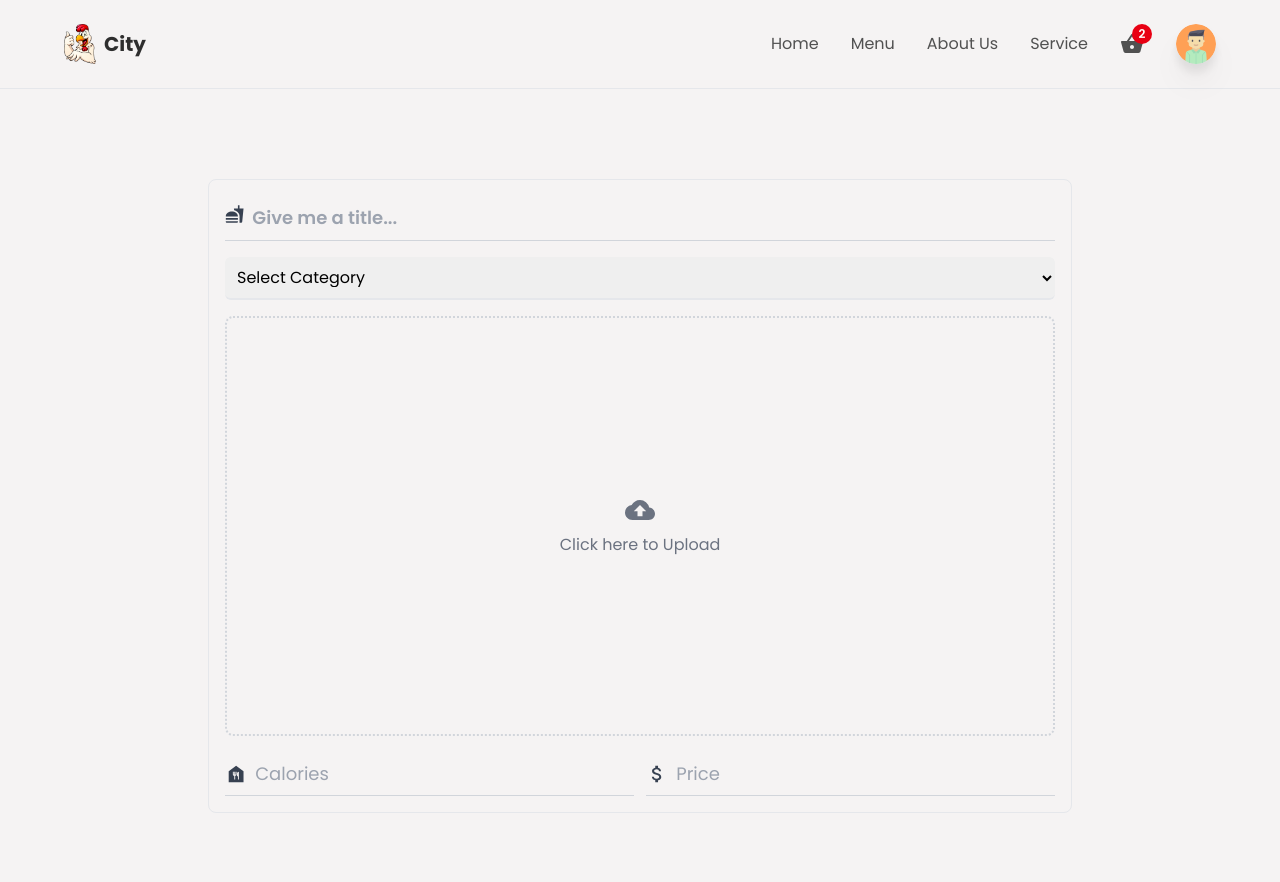
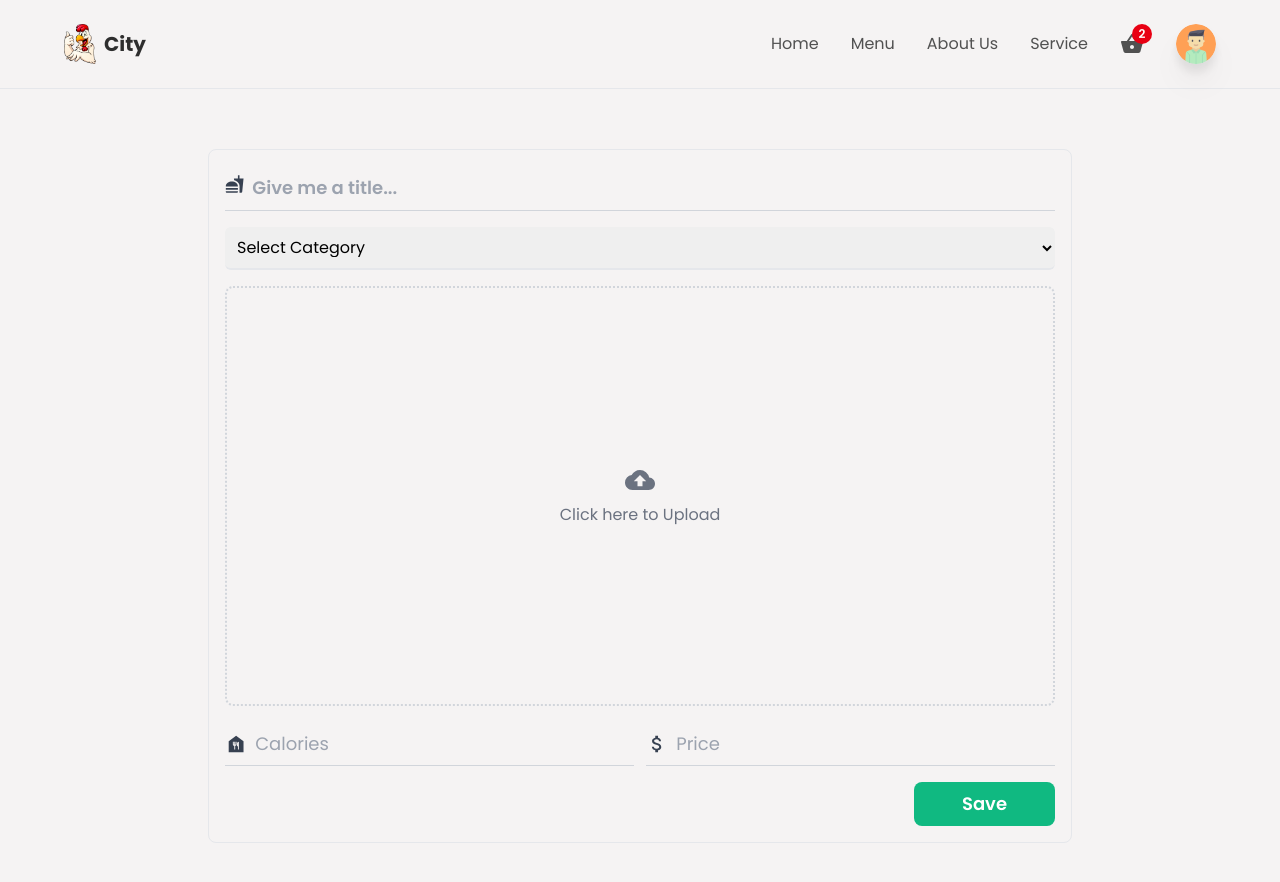
Before and after one commit to thethmuenaing/restaurant-app, a React (Create React App) app: page /createItem in a window 1280 px wide. Shown: the top 882 px of the page. Built offline with nearby package versions, Linux system fonts and the light colour scheme.

Commit message:
create save button

```diff
--- a/src/components/CreateContainer.jsx
+++ b/src/components/CreateContainer.jsx
@@ -25,6 +25,8 @@
 	const uploadImage = () => {};
 
 	const deleteImage = () => {};
+
+	const saveDetails = () => {};
 
 	return (
 		<div className="w-full min-h-screen flex justify-center items-center">
@@ -159,6 +161,17 @@
 						/>
 					</div>
 				</div>
+
+				<div className="flex items-center w-full">
+					<button
+						type="button"
+						className="ml-0 md:ml-auto w-full md:w-auto border-none outline-none bg-emerald-500
+						px-12 py-2 rounded-lg text-lg text-white font-semibold"
+						onClick={saveDetails}
+					>
+						Save
+					</button>
+				</div>
 			</div>
 		</div>
 	);
```
